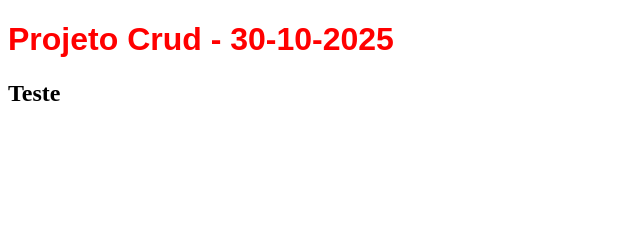
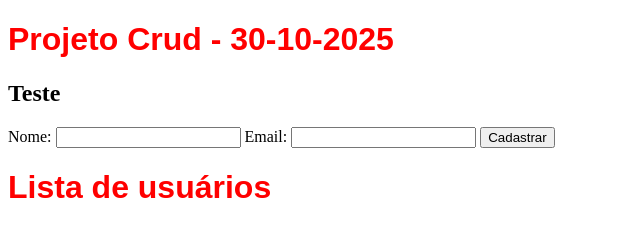
Before and after one commit to ranyelsonneres/GPE01N40006---EXTENSAO---PROGRAMACAO-PARA-WEB, a website: page Projeto-Crud/public/index.html in a window 1280 px wide. Shown: the whole page, without its empty margins (0-640 px from the left). Drawn offline with Linux system fonts and the light colour scheme.

Commit message:
Update index.html

```diff
--- a/Projeto-Crud/public/index.html
+++ b/Projeto-Crud/public/index.html
@@ -10,5 +10,17 @@
     <h1>Projeto Crud - 30-10-2025</h1>
     <h2>Teste</h2>
 
+    <form id="user-form">
+        <label for="nome">Nome:</label>
+        <input type="text" id="nome" required>
+        <label for="email">Email:</label>
+        <input type="email" id="email" required>
+        <button type="submit">Cadastrar</button>
+    </form>
+
+    <h1>Lista de usuários</h1>
+
+    <script src="app.js"></script>
+
 </body>
 </html>
```
